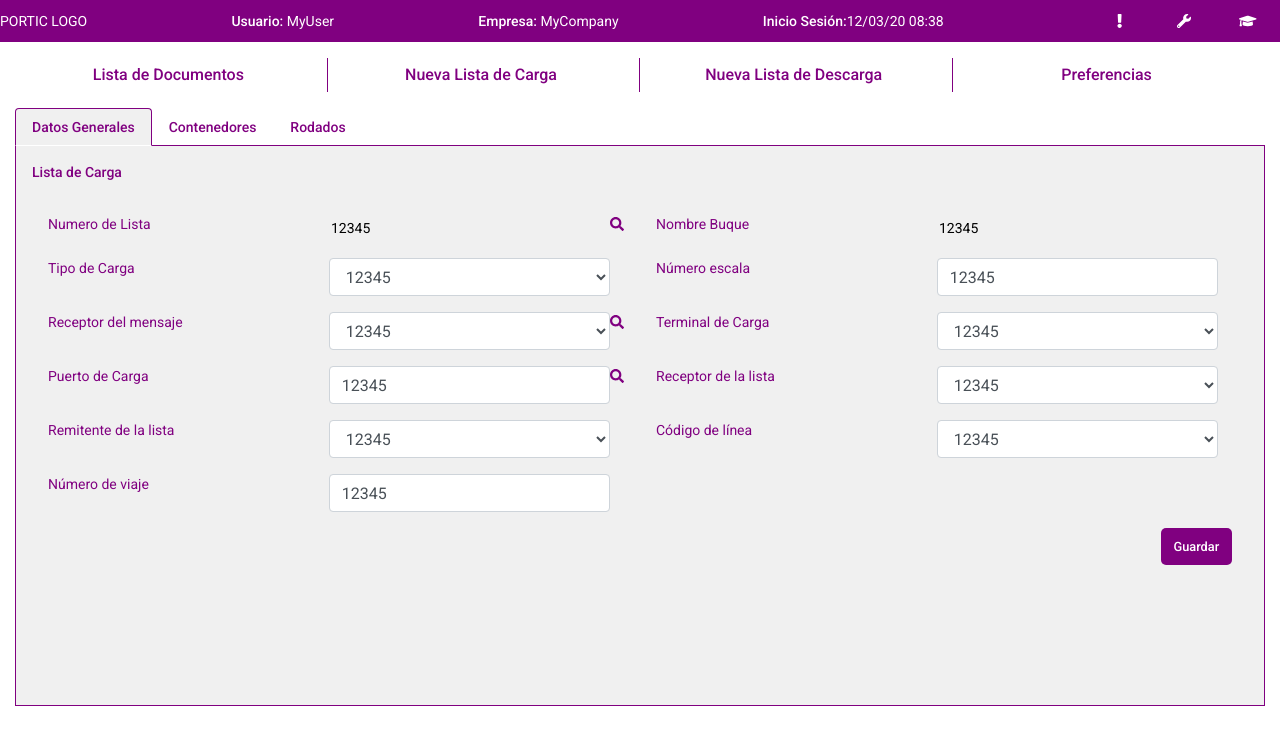
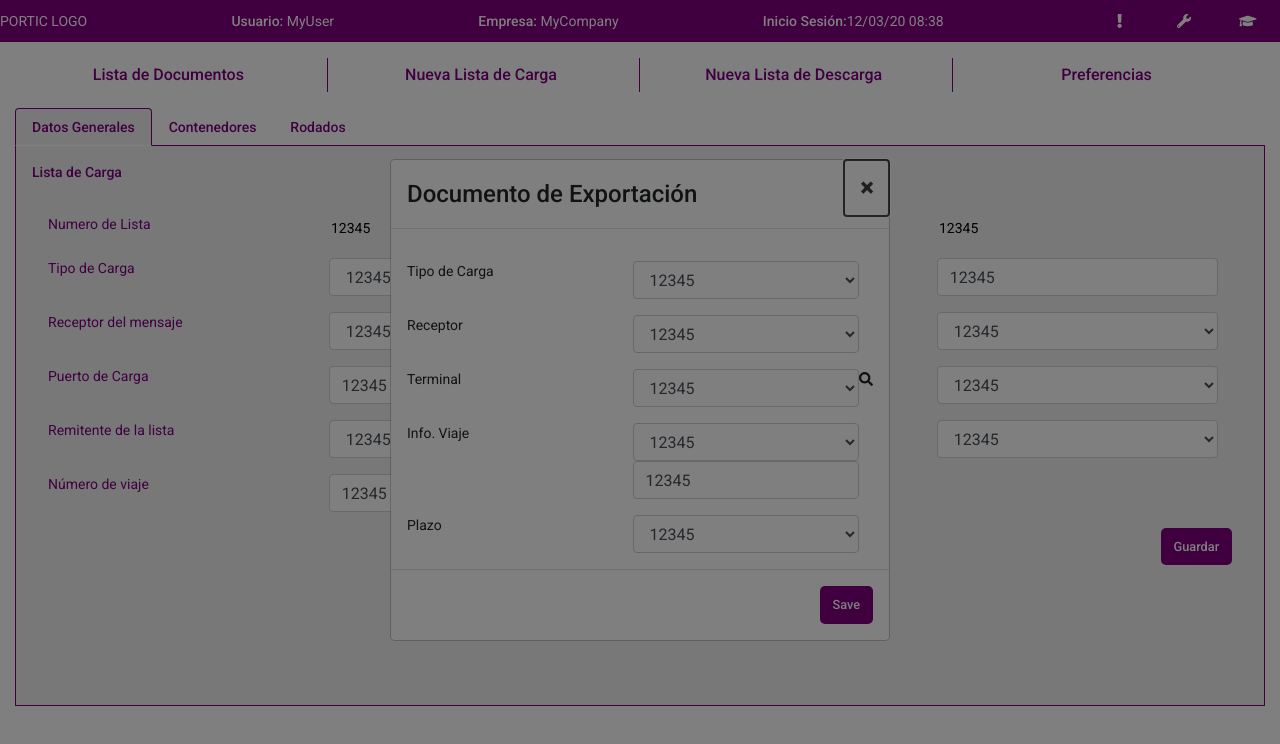
Before and after one commit to storrellas/logistics, an Angular app: page /carga in a window 1280 px wide. Shown: the top 744 px of the page. Built offline with nearby package versions, Linux system fonts and the light colour scheme.

Commit message:
ENH: Adding modal

```diff
--- a/src/app/carga/carga.component.html
+++ b/src/app/carga/carga.component.html
@@ -29,4 +29,54 @@
         </ul>
         <div [ngbNavOutlet]="nav"></div>
     </div>
+
+    <ng-template #content let-modal>
+      <div class="modal-header">
+        <h4 class="modal-title" id="modal-basic-title">Documento de Exportación</h4>
+        <button type="button" class="close" aria-label="Close" (click)="modal.dismiss('Cross click')">
+          <span aria-hidden="true">&times;</span>
+        </button>
+      </div>
+      <div class="modal-body">
+        <div class="mt-3">
+          <input-select [id]="'cargo_type'"
+                          [name]="'Tipo de Carga'"
+                          [option_list]="['12345', '34667']">
+          </input-select>
+        </div>
+        <div class="mt-3">
+          <input-select [id]="'receiver'"
+                    [name]="'Receptor'"
+                    [option_list]="['12345', '34667']">
+          </input-select>
+        </div>
+        <div class="mt-3">
+          <input-select [id]="'terminal'"
+                    [name]="'Terminal'"
+                    [option_list]="['12345', '34667']"
+                    [search]="true">
+          </input-select>
+        </div>
+        <div class="mt-3">
+          <input-select [id]="'travel'"
+                    [name]="'Info. Viaje'"
+                    [option_list]="['12345', '34667']">
+          </input-select>
+          <input-text [id]="'travel_value'"
+                      [name]="''"
+                      [value]="'12345'">
+          </input-text>
+        </div>
+        <div class="mt-3">
+          <input-select [id]="'deadline'"
+                    [name]="'Plazo'"
+                    [option_list]="['12345', '34667']">
+          </input-select>
+        </div>
+      </div>
+      <div class="modal-footer">
+        <button type="button" class="btn btn-outline-dark" (click)="modal.close('Save click')">Save</button>
+      </div>
+    </ng-template>
+
   </portic-base>
--- a/src/app/carga/carga.component.ts
+++ b/src/app/carga/carga.component.ts
@@ -1,6 +1,7 @@
-import { Component, OnInit } from '@angular/core';
+import { Component, OnInit, ViewChild } from '@angular/core';
 
 import { ActivatedRoute } from '@angular/router';
+import { NgbModal, ModalDismissReasons } from '@ng-bootstrap/ng-bootstrap';
 
 
 @Component({
@@ -10,22 +11,45 @@ import { ActivatedRoute } from '@angular/router';
 })
 export class CargaComponent implements OnInit {
 
-  active=1;
-  constructor(private activatedroute: ActivatedRoute) {
+  active:number = 1;
+  closeResult: string = '';
+  @ViewChild('content') content: NgbModal;
+
+  constructor(private activatedroute: ActivatedRoute,
+              private modalService: NgbModal) {
+
+  }
+
+  ngOnInit(): void {
+    // Check whether new/edit carga
     this.activatedroute.params.subscribe(data => {
-      // console.log(JSON.stringify(data));
-      // console.log(data.keys())
 
       if ( Object.keys(data).length > 0 ){
-        console.log("Editing Carga List")
+        // Edit Carga
       }else{
-        console.log("New Carga List")
+        // New Carga
+        // SetTimeout is necessary
+        // See: https://github.com/ng-bootstrap/ng-bootstrap/issues/1775
+        setTimeout(() => {
+          this.modalService.open(this.content, {ariaLabelledBy: 'modal-basic-title', centered: true}).result.then((result) => {
+            this.closeResult = `Closed with: ${result}`;
+          }, (reason) => {
+            this.closeResult = `Dismissed ${this.getDismissReason(reason)}`;
+          });
+         }, 100);
       }
 
     })
   }
 
-  ngOnInit(): void {
+  private getDismissReason(reason: any): string {
+    if (reason === ModalDismissReasons.ESC) {
+      return 'by pressing ESC';
+    } else if (reason === ModalDismissReasons.BACKDROP_CLICK) {
+      return 'by clicking on a backdrop';
+    } else {
+      return `with: ${reason}`;
+    }
   }
 
 }
--- a/src/app/portic-common/document/document.component.html
+++ b/src/app/portic-common/document/document.component.html
@@ -74,32 +74,5 @@
   </div>
 </div>
 <div class="text-right mt-3 pl-3 pr-3">
-    <button type="button" class="btn" (click)="open(content)">Guardar</button>
+    <button type="button" class="btn">Guardar</button>
 </div>
-
-
-<ng-template #content let-modal>
-    <div class="modal-header">
-        <h4 class="modal-title" id="modal-basic-title">Profile update</h4>
-        <button type="button" class="close" aria-label="Close" (click)="modal.dismiss('Cross click')">
-            <span aria-hidden="true">&times;</span>
-        </button>
-    </div>
-    <div class="modal-body">
-        <form>
-            <div class="form-group">
-                <label for="dateOfBirth">Date of birth</label>
-                <div class="input-group">
-                    <input id="dateOfBirth" class="form-control" placeholder="yyyy-mm-dd" name="dp" ngbDatepicker
-                        #dp="ngbDatepicker">
-                    <div class="input-group-append">
-                        <button class="btn btn-outline-secondary calendar" (click)="dp.toggle()" type="button"></button>
-                    </div>
-                </div>
-            </div>
-        </form>
-    </div>
-    <div class="modal-footer">
-        <button type="button" class="btn btn-outline-dark" (click)="modal.close('Save click')">Save</button>
-    </div>
-</ng-template>
--- a/src/app/portic-common/document/document.component.ts
+++ b/src/app/portic-common/document/document.component.ts
@@ -1,6 +1,4 @@
 import { Component, OnInit, Input } from '@angular/core';
-
-import { NgbModal, ModalDismissReasons } from '@ng-bootstrap/ng-bootstrap';
 
 
 @Component({
@@ -29,27 +27,9 @@ export class DocumentComponent implements OnInit {
     }
   }
 
-  constructor(private modalService: NgbModal) { }
+  constructor() { }
 
   ngOnInit(): void {
   }
 
-  open(content) {
-    this.modalService.open(content, {ariaLabelledBy: 'modal-basic-title'}).result.then((result) => {
-      this.closeResult = `Closed with: ${result}`;
-    }, (reason) => {
-      this.closeResult = `Dismissed ${this.getDismissReason(reason)}`;
-    });
-  }
-
-  private getDismissReason(reason: any): string {
-    if (reason === ModalDismissReasons.ESC) {
-      return 'by pressing ESC';
-    } else if (reason === ModalDismissReasons.BACKDROP_CLICK) {
-      return 'by clicking on a backdrop';
-    } else {
-      return `with: ${reason}`;
-    }
-  }
-
 }
```
